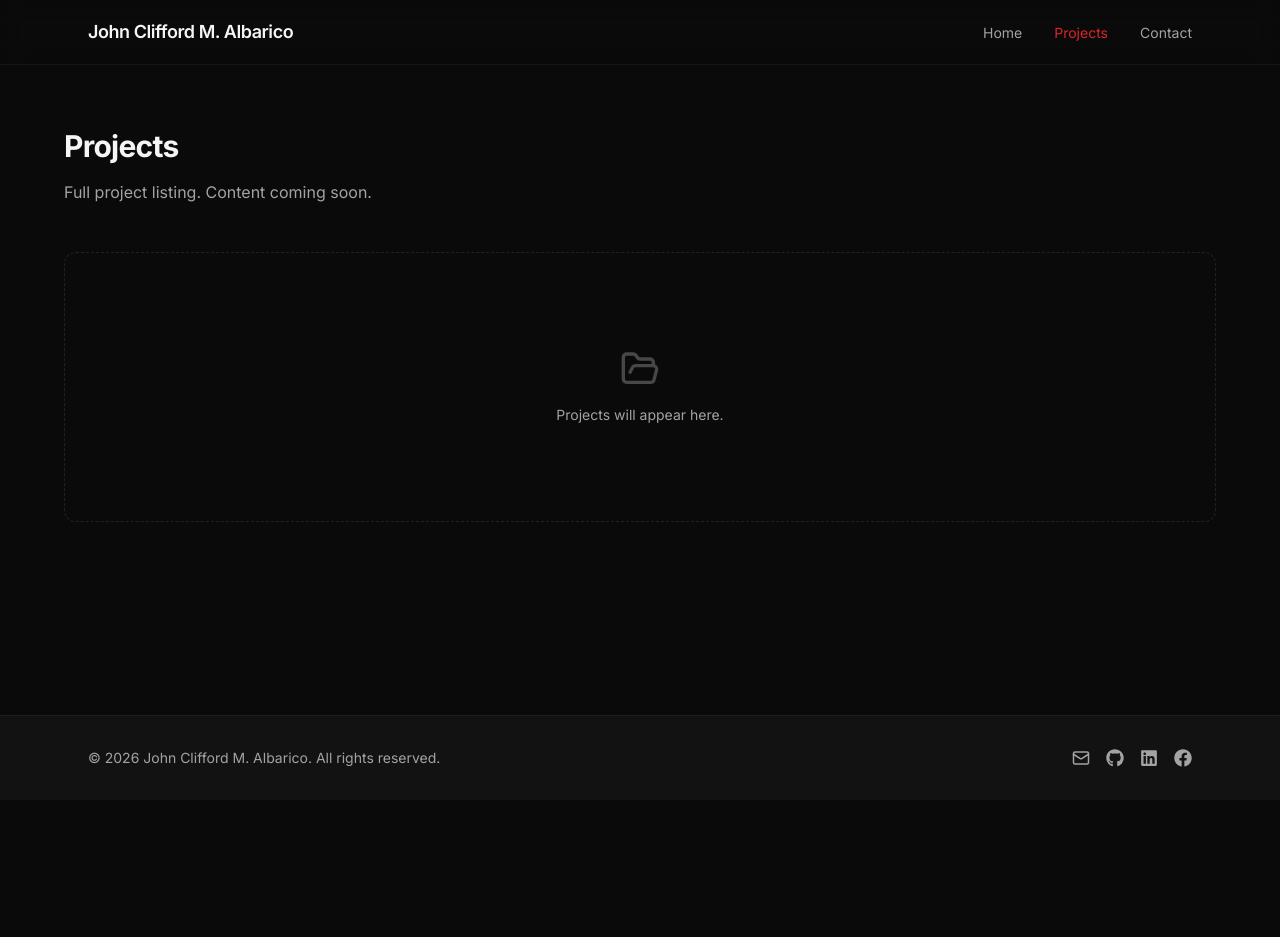
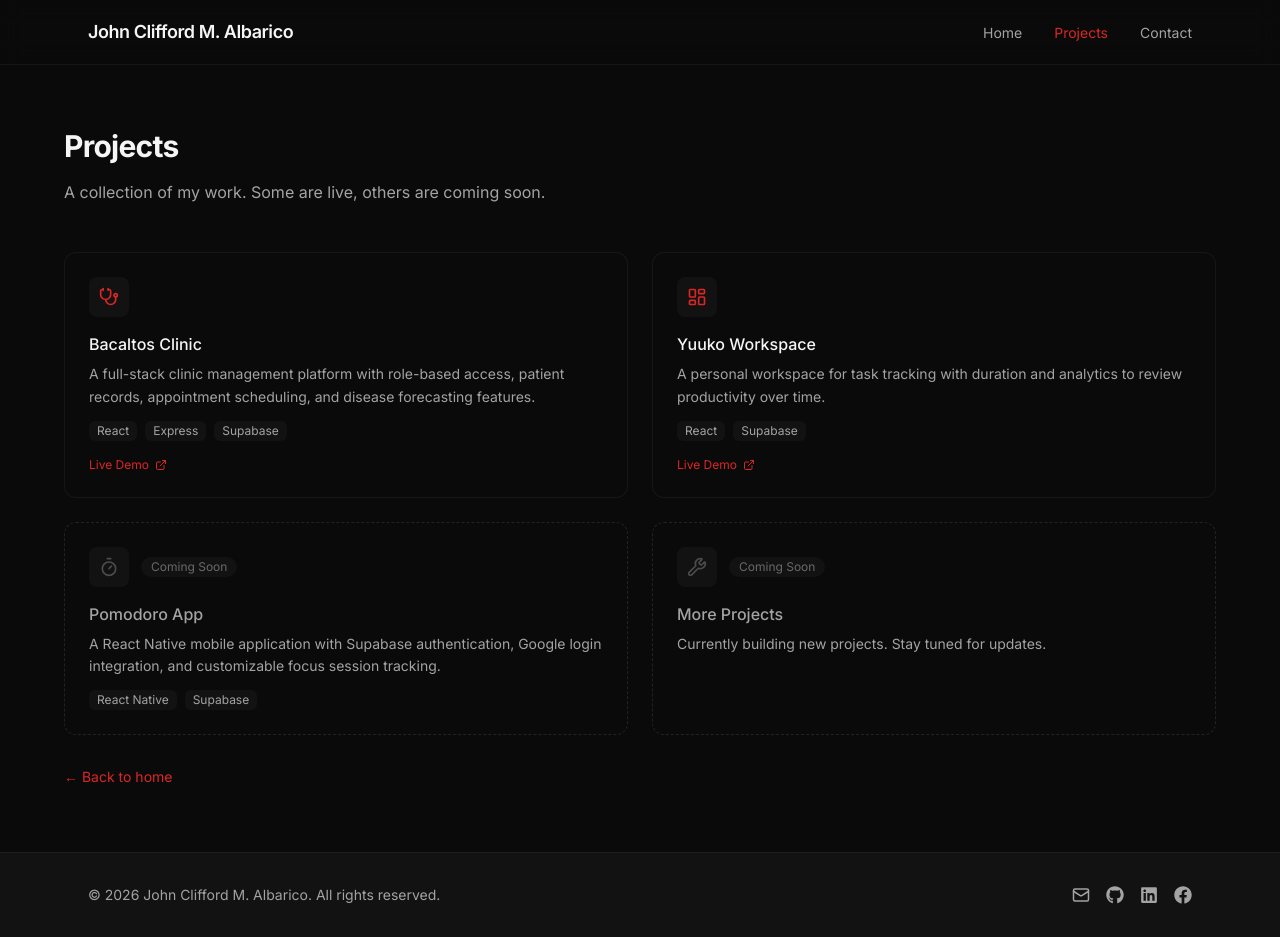
Before and after one commit to JohnCliffordAlbarico/Portfolio-V2, a React (Vite) app in the folder frontend/: page /projects in a window 1280 px wide. Before the commit the page ends 800 px from the top, so only its background shows below. Built offline with nearby package versions, Linux system fonts and the light colour scheme.

Commit message:
added new content in featured projects

```diff
--- a/frontend/src/components/sections/FeaturedProjects.jsx
+++ b/frontend/src/components/sections/FeaturedProjects.jsx
@@ -1,25 +1,28 @@
 import { Link } from 'react-router-dom'
-import { FolderKanban, Stethoscope, LayoutDashboard, Timer } from 'lucide-react'
+import { Stethoscope, LayoutDashboard, Clock } from 'lucide-react'
 import ScrollReveal from '../ScrollReveal'
 
 const projects = [
   {
     icon: Stethoscope,
-    title: 'Medical Clinic Management System',
+    title: 'Bacaltos Clinic',
     description:
       'A full-stack clinic management platform with role-based access, patient records, appointment scheduling, and disease forecasting features built with React, Express, and Supabase.',
+    url: 'https://bacaltosclinic.onrender.com/',
   },
   {
     icon: LayoutDashboard,
-    title: 'Workspace Productivity System',
+    title: 'Yuuko Workspace',
     description:
-      'A productivity platform featuring task management, analytics dashboard, and collaborative tools designed to streamline team workflows and track project progress.',
+      'A personal workspace built during OJT weekends for task tracking with duration and analytics to review what I accomplished over time.',
+    url: 'https://yuuko-workspace.onrender.com/',
   },
   {
-    icon: Timer,
-    title: 'Pomodoro App',
+    icon: Clock,
+    title: 'More Projects',
     description:
-      'A React Native mobile application with Supabase authentication, Google login integration, and customizable focus session tracking for productivity management.',
+      'Additional projects and experiments are on the way. Check the full list for updates.',
+    url: null,
   },
 ]
 
@@ -35,9 +38,15 @@ export default function FeaturedProjects() {
         </p>
 
         <div className="grid gap-6 sm:grid-cols-2 lg:grid-cols-3">
-          {projects.map(({ icon: Icon, title, description }, i) => (
+          {projects.map(({ icon: Icon, title, description, url }, i) => (
             <ScrollReveal key={title} delay={i * 120} distance={40}>
-              <div className="flex flex-col rounded-xl border border-white/5 bg-background p-6 transition-colors hover:border-primary/20">
+              {url ? (
+                <a
+                  href={url}
+                  target="_blank"
+                  rel="noopener noreferrer"
+                  className="flex flex-col rounded-xl border border-white/5 bg-background p-6 transition-colors hover:border-primary/20"
+                >
                   <div className="mb-4 flex size-12 items-center justify-center rounded-lg bg-surface">
                     <Icon size={22} className="text-primary" />
                   </div>
@@ -45,7 +54,20 @@ export default function FeaturedProjects() {
                   <p className="mt-2 flex-1 text-sm text-muted leading-relaxed">
                     {description}
                   </p>
+                  <span className="mt-4 text-xs text-primary">Live Demo &rarr;</span>
+                </a>
+              ) : (
+                <div className="flex flex-col rounded-xl border border-dashed border-white/10 bg-background p-6">
+                  <div className="mb-4 flex size-12 items-center justify-center rounded-lg bg-surface">
+                    <Icon size={22} className="text-muted/40" />
                   </div>
+                  <h3 className="font-medium leading-snug text-muted">{title}</h3>
+                  <p className="mt-2 flex-1 text-sm text-muted leading-relaxed">
+                    {description}
+                  </p>
+                  <span className="mt-4 text-xs text-muted/60">Coming Soon</span>
+                </div>
+              )}
             </ScrollReveal>
           ))}
         </div>
--- a/frontend/src/pages/Projects.jsx
+++ b/frontend/src/pages/Projects.jsx
@@ -1,4 +1,44 @@
-import { FolderOpen } from 'lucide-react'
+import { Stethoscope, LayoutDashboard, Timer, Wrench, ExternalLink } from 'lucide-react'
+import { Link } from 'react-router-dom'
+
+const projects = [
+  {
+    icon: Stethoscope,
+    title: 'Bacaltos Clinic',
+    description:
+      'A full-stack clinic management platform with role-based access, patient records, appointment scheduling, and disease forecasting features.',
+    tech: ['React', 'Express', 'Supabase'],
+    url: 'https://bacaltosclinic.onrender.com/',
+    status: 'live',
+  },
+  {
+    icon: LayoutDashboard,
+    title: 'Yuuko Workspace',
+    description:
+      'A personal workspace for task tracking with duration and analytics to review productivity over time.',
+    tech: ['React', 'Supabase'],
+    url: 'https://yuuko-workspace.onrender.com/',
+    status: 'live',
+  },
+  {
+    icon: Timer,
+    title: 'Pomodoro App',
+    description:
+      'A React Native mobile application with Supabase authentication, Google login integration, and customizable focus session tracking.',
+    tech: ['React Native', 'Supabase'],
+    url: null,
+    status: 'coming-soon',
+  },
+  {
+    icon: Wrench,
+    title: 'More Projects',
+    description:
+      'Currently building new projects. Stay tuned for updates.',
+    tech: [],
+    url: null,
+    status: 'coming-soon',
+  },
+]
 
 export default function Projects() {
   return (
@@ -6,13 +46,74 @@ export default function Projects() {
       <div className="mx-auto max-w-6xl">
         <h1 className="mb-4 text-3xl font-bold tracking-tight">Projects</h1>
         <p className="mb-12 max-w-2xl text-muted">
-          Full project listing. Content coming soon.
+          A collection of my work. Some are live, others are coming soon.
         </p>
 
-        <div className="flex flex-col items-center justify-center rounded-xl border border-dashed border-white/10 py-24">
-          <FolderOpen size={40} className="mb-4 text-muted/40" />
-          <p className="text-sm text-muted">Projects will appear here.</p>
+        <div className="grid gap-6 sm:grid-cols-2">
+          {projects.map(({ icon: Icon, title, description, tech, url, status }) => (
+            <div
+              key={title}
+              className={`flex flex-col rounded-xl border p-6 transition-colors ${
+                status === 'live'
+                  ? 'border-white/5 bg-background hover:border-primary/20'
+                  : 'border-dashed border-white/10 bg-background'
+              }`}
+            >
+              <div className="mb-4 flex items-center gap-3">
+                <div className="flex size-10 items-center justify-center rounded-lg bg-surface">
+                  <Icon
+                    size={20}
+                    className={status === 'live' ? 'text-primary' : 'text-muted/40'}
+                  />
+                </div>
+                {status === 'coming-soon' && (
+                  <span className="rounded-full bg-surface px-2.5 py-0.5 text-xs text-muted/60">
+                    Coming Soon
+                  </span>
+                )}
+              </div>
+              <h3
+                className={`font-medium leading-snug ${
+                  status === 'coming-soon' ? 'text-muted' : ''
+                }`}
+              >
+                {title}
+              </h3>
+              <p className="mt-2 flex-1 text-sm text-muted leading-relaxed">
+                {description}
+              </p>
+              {tech.length > 0 && (
+                <div className="mt-3 flex flex-wrap gap-2">
+                  {tech.map((t) => (
+                    <span
+                      key={t}
+                      className="rounded-md bg-surface px-2 py-0.5 text-xs text-muted"
+                    >
+                      {t}
+                    </span>
+                  ))}
+                </div>
+              )}
+              {url && (
+                <a
+                  href={url}
+                  target="_blank"
+                  rel="noopener noreferrer"
+                  className="mt-4 inline-flex items-center gap-1.5 text-xs text-primary transition-colors hover:text-accent"
+                >
+                  Live Demo <ExternalLink size={12} />
+                </a>
+              )}
+            </div>
+          ))}
         </div>
+
+        <Link
+          to="/"
+          className="mt-8 inline-block text-sm text-primary transition-colors hover:text-accent"
+        >
+          &larr; Back to home
+        </Link>
       </div>
     </div>
   )
```
Lines whose indentation alone changed are shown as unchanged.
